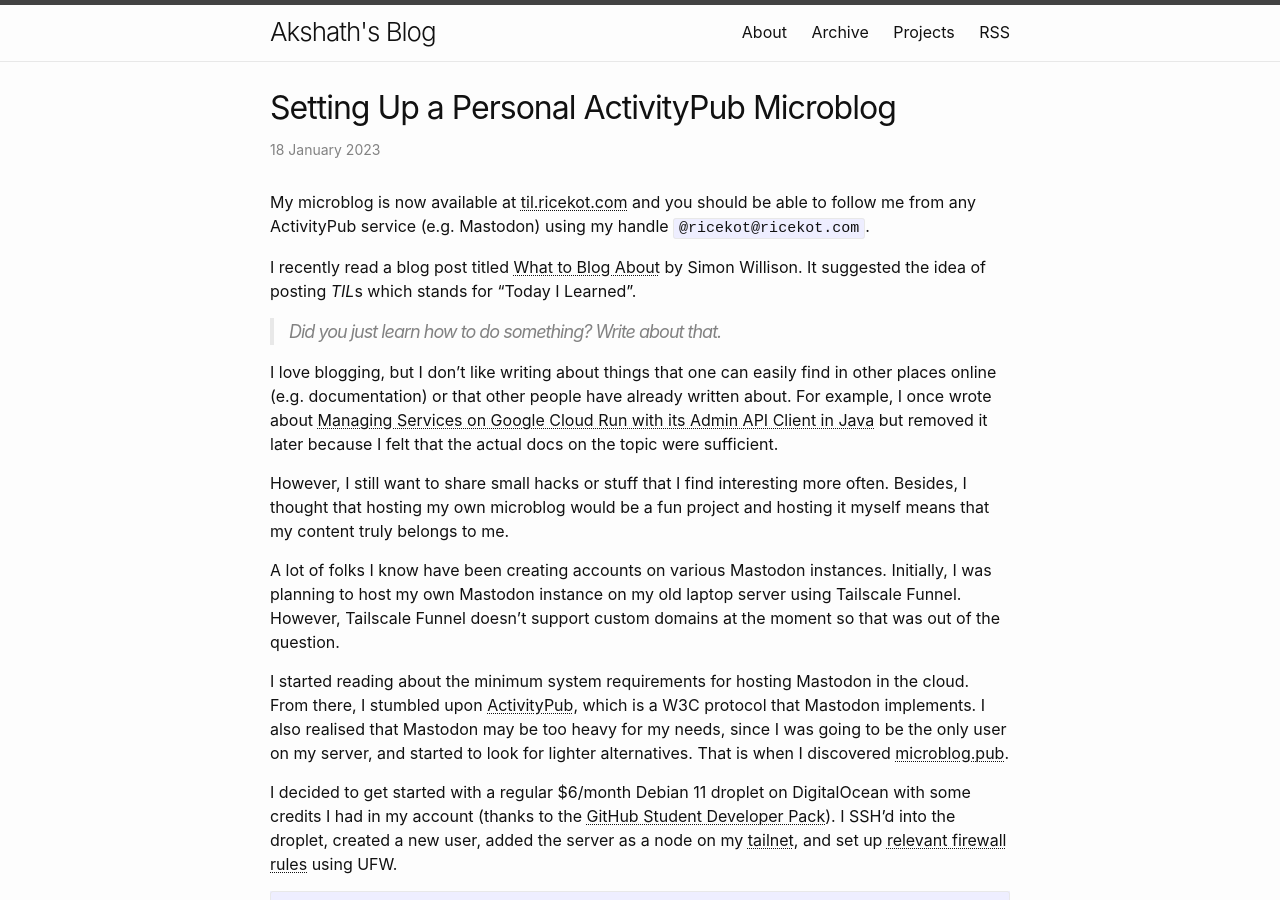
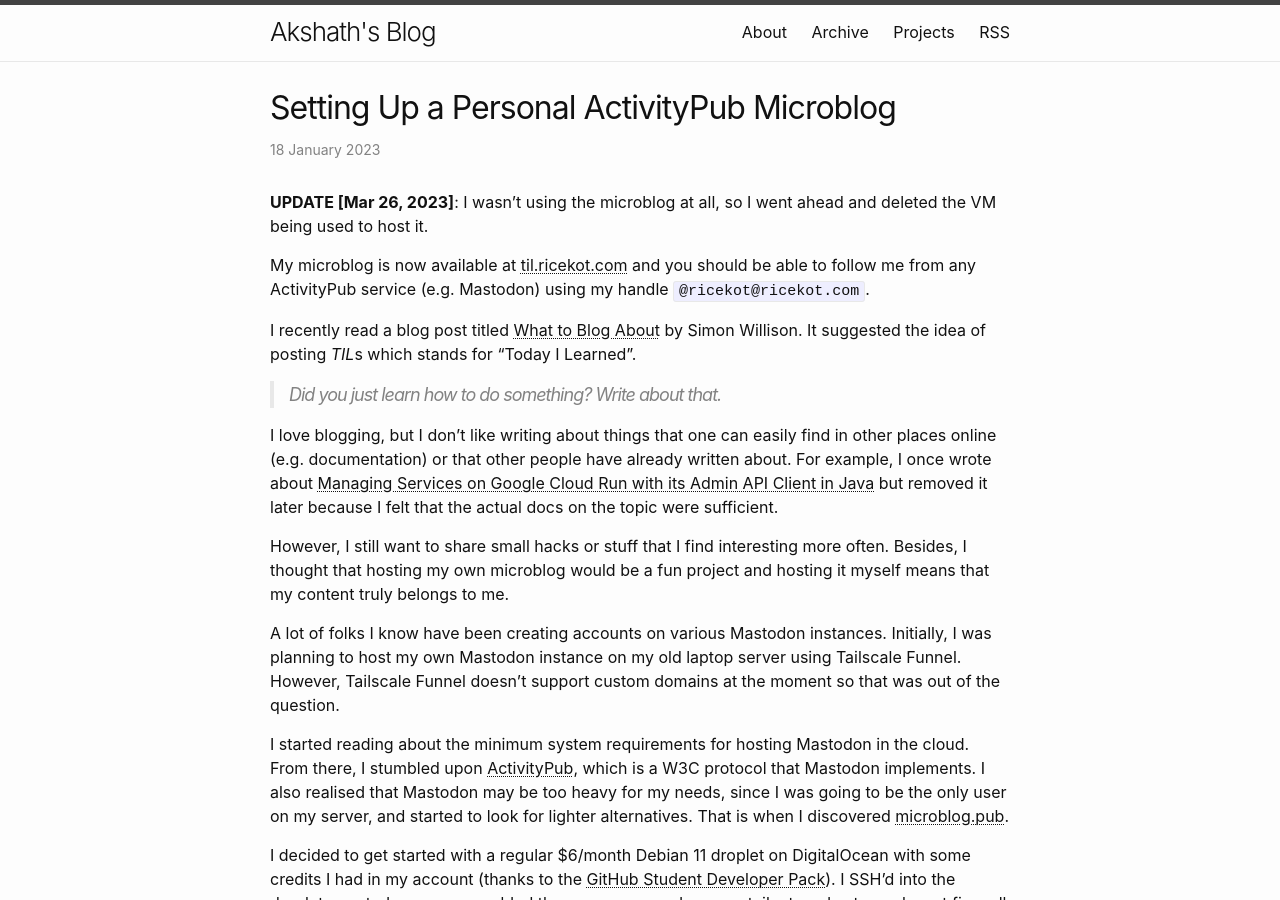
Before and after one commit to ricekot/ricekot.github.io, a Jekyll site: the page built from _posts/2023/2023-01-18-activitypub-microblog.md, in a window 1280 px wide and 900 px high. Built offline with Jekyll 4.4.1, drawn with Linux system fonts in a browser that asks for light colours.

Commit message:
Add an update on the status of the microblog
Signed-off-by: ricekot <github@ricekot.com>

```diff
--- a/_posts/2023/2023-01-18-activitypub-microblog.md
+++ b/_posts/2023/2023-01-18-activitypub-microblog.md
@@ -4,6 +4,8 @@ title: "Setting Up a Personal ActivityPub Microblog"
 description: I share why and how I set up my new microblog that's accessible at til.ricekot.com.
 date: 2023-01-18 16:30 +0530
 ---
+
+**UPDATE [Mar 26, 2023]**: I wasn't using the microblog at all, so I went ahead and deleted the VM being used to host it.
 
 My microblog is now available at [til.ricekot.com](https://til.ricekot.com) and you should be able to follow me from any ActivityPub service (e.g. Mastodon) using my handle `@ricekot@ricekot.com`.
 
```
